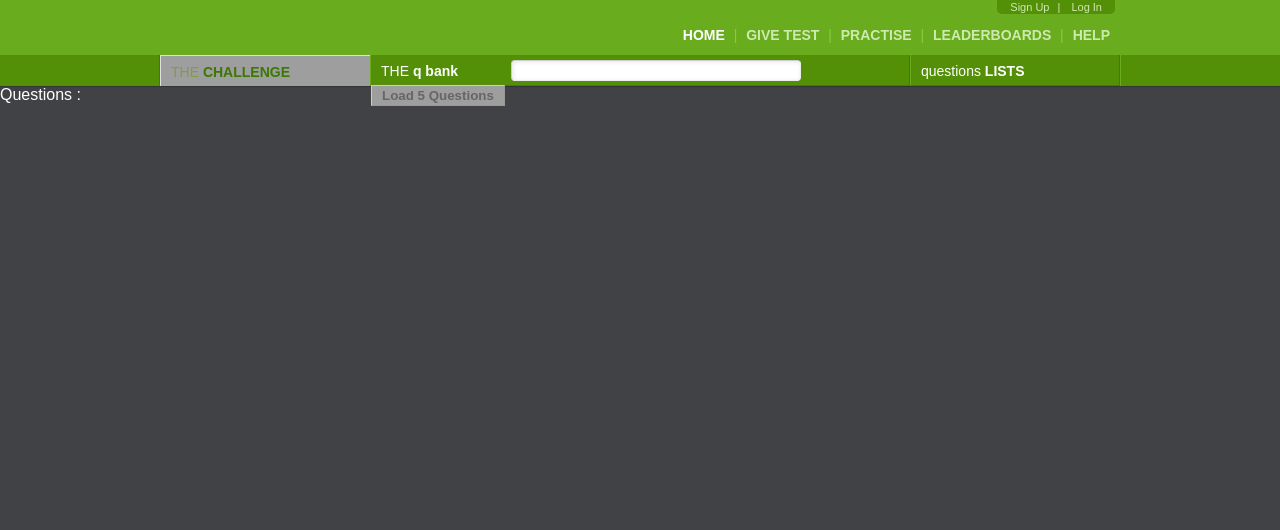
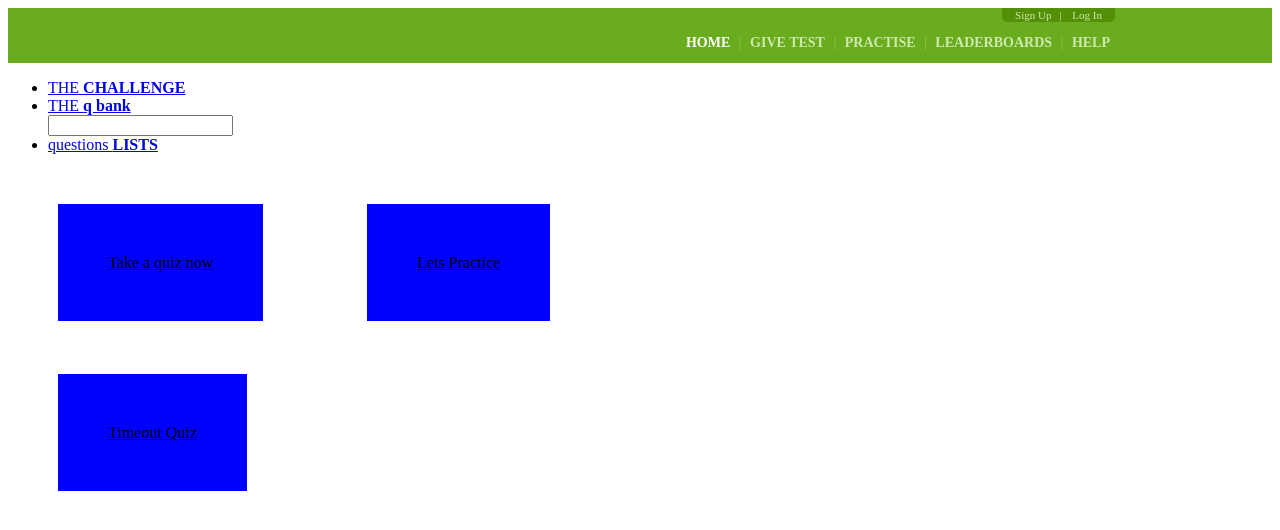
Before and after one commit to rickruling/ProjectOne, a PHP site: page / in a window 1280 px wide. Shown: the top 530 px of the page. Run offline with PHP 8.4, Linux system fonts and the light colour scheme; grey boxes are pictures that could not be loaded.

Commit message:
skeleton level one

```diff
--- a/ProjectOne.sql
+++ b/ProjectOne.sql
@@ -16,3 +16,5 @@ insert into project_one.questions values(2,'question two content?','a','b','c','
 insert into project_one.questions values(3,'question three content?','a','b','c','d','a',null);
 insert into project_one.questions values(4,'question four content?','a','b','c','d','d',null);
 insert into project_one.questions values(5,'question five content?','a','b','c','d','a',null);
+
+select content,option_a,option_b,option_c,option_d from project_one.questions;
--- a/css/stylesheet1.css
+++ b/css/stylesheet1.css
@@ -135,3 +135,13 @@
 #pageFooter .nav a.selected {
 	font-weight: bold
 }
+
+.tabPanelContainer{
+	margin-bottom: 100px;
+}
+hr{
+	margin-top:75px;
+	margin-bottom:75px;
+	color: white;
+    visibility: hidden;
+}
--- /dev/null
+++ b/css/stylesheet2.css
@@ -0,0 +1,41 @@
+/*
+http://blog.echoenduring.com
+/2010/03/17/create-a-colourful-web-button-with-css/
+*/
+button {
+	padding-left: 6%;
+	cursor: pointer;
+	overflow: hidden;
+	width: 100%;
+	text-shadow: 2px 2px 5px #6b6b6b;
+	text-align: left;
+	font-family: cursive;
+	font-size: 18px;
+}
+
+button {
+	background-color: Transparent;
+	border: none;
+}
+
+button:hover {
+	font-weight: 900;
+	text-transform: uppercase;
+	text-shadow: 3.5px 3.5px 7px #6b6b6b;
+}
+
+.imager {
+	margin: 50px;
+	padding: 50px;
+	background-color: blue;
+	padding: 50px;
+	 position: relative;
+	 overflow: scroll;
+	 display:  inline;
+	 width:33%;
+}
+
+
+.imager:hover {
+	background-color: green;
+}
--- /dev/null
+++ b/head.php
@@ -0,0 +1,4 @@
+<meta charset="ISO-8859-1">
+<link href="css/stylesheet1.css" rel="stylesheet" type="text/css">
+<link href="css/stylesheet2.css" rel="stylesheet" type="text/css">
+<script src="js/js1.js"></script>
--- /dev/null
+++ b/header.php
@@ -0,0 +1,14 @@
+<div class="topBanner">
+	<div class="centeredContent">
+		<div class="loginTools">
+			<a href="/signup">Sign Up</a>| <a href="/login/?success=/">Log In</a>
+		</div>
+		<ul class="nav">
+			<li class="selected"><a href="/">Home</a></li> |
+			<li><a href="/educator-edition/">Give Test</a></li> |
+			<li><a href="/leaderboards/">Practise</a></li> |
+			<li><a href="/blog/">Leaderboards</a></li> |
+			<li><a href="/help/">Help</a></li>
+		</ul>
+	</div>
+</div>
--- a/index.php
+++ b/index.php
@@ -1,27 +1,11 @@
 <!DOCTYPE html>
 <html>
 <head>
-<meta charset="ISO-8859-1">
 <title>ProjectOne - Home</title>
-<link href="css/style4.css" rel="stylesheet" type="text/css">
-<script src="js/js1.js"></script>
+<?php include 'head.php'?>
 </head>
 <body>
-	<div class="topBanner">
-		<div class="centeredContent">
-			<div class="loginTools">
-				<a href="/signup">Sign Up</a>| <a href="/login/?success=/">Log
-					In</a>
-			</div>
-			<ul class="nav">
-				<li class="selected"><a href="/">Home</a></li> |
-				<li><a href="/educator-edition/">Give Test</a></li> |
-				<li><a href="/leaderboards/">Practise</a></li> |
-				<li><a href="/blog/">Leaderboards</a></li> |
-				<li><a href="/help/">Help</a></li>
-			</ul>
-		</div>
-	</div>
+	<?php include 'header.php'?>
 	<div class="tabPanelContainer">
 		<ul class="tabPanel">
 			<li id="challengeTab" class="tab selected"
@@ -33,15 +17,13 @@
 					accept-charset="utf-8">
 					<input autocomplete="off" tabindex="1" type="text" name="q"
 						id="search" value="">
-					<button onclick="showContent('5')">
-						<b>Load 5 Questions</b>
-					</button>
 				</form></li>
 			<li id="listsTab" class="tab"><a href="/lists/">questions <strong>LISTS</strong>
 			</a></li>
 		</ul>
 	</div>
-
-			<div id = "questionArea"  style="color:white">Questions : </div>
+	<a href="quiz.php" style="color: black" class="imager">Take a quiz now</a>
+	<a href="quiz.php" style="color: black" class="imager">Lets Practice</a><br/><hr>
+	<a href="quiz.php" style="color: black" class="imager">Timeout Quiz</a>
 </body>
 </html>
```
Also changed, not shown: quiz.php (added, +10 -0 lines).
